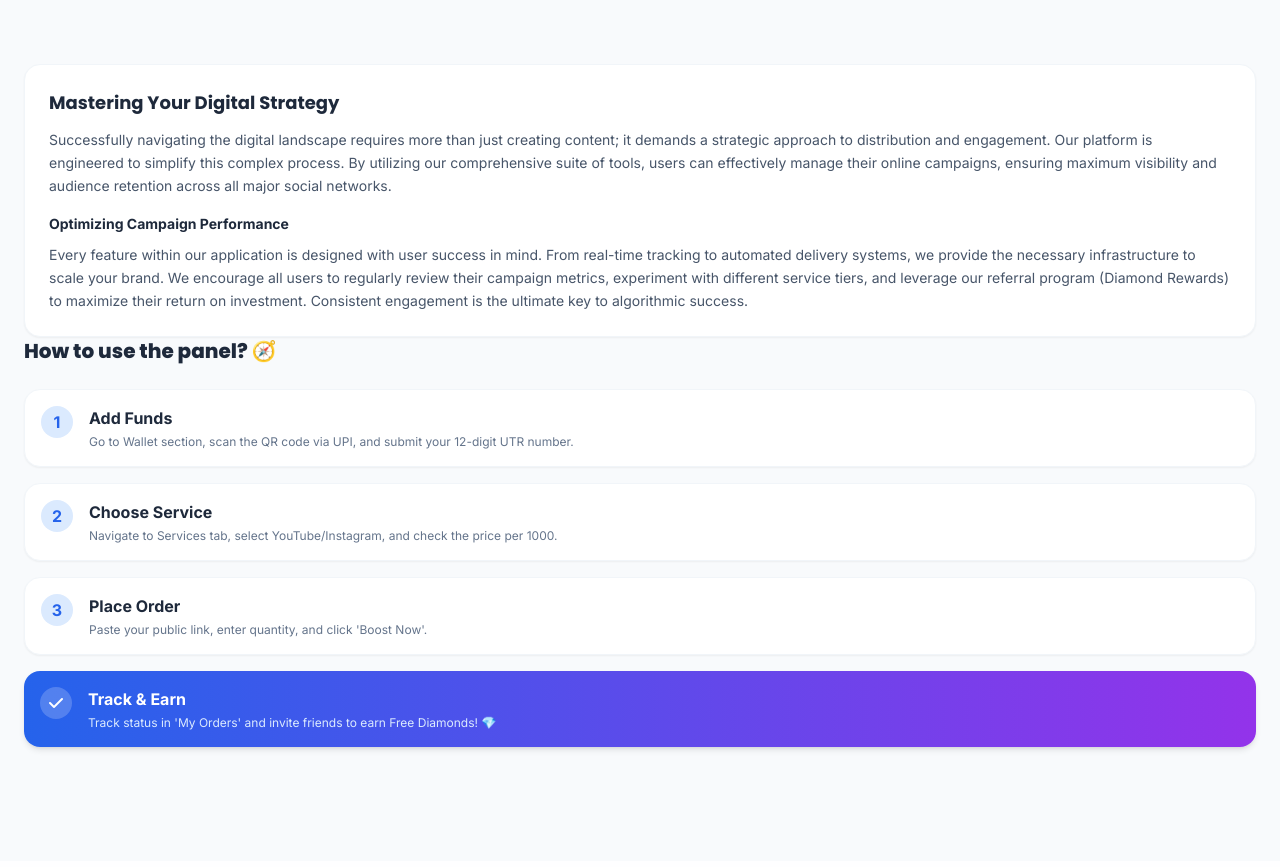
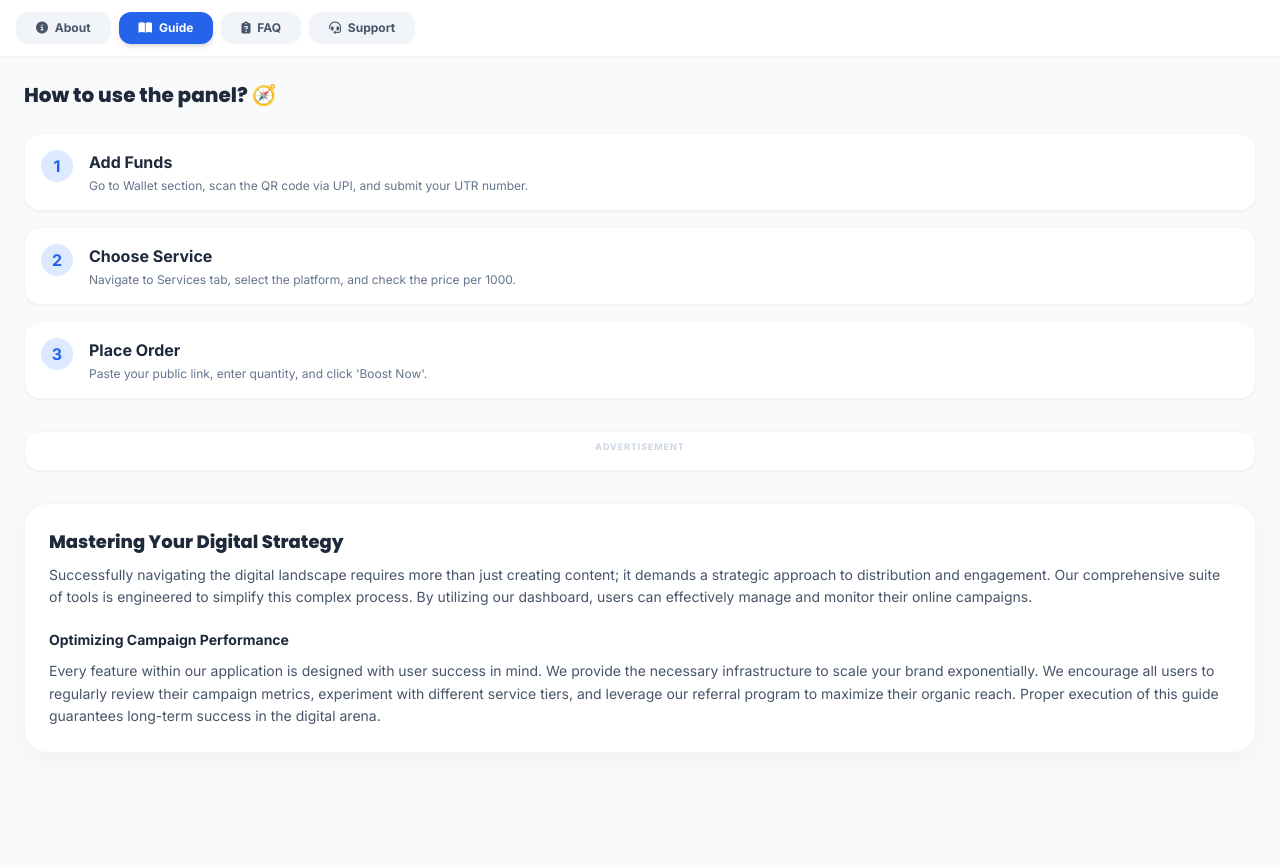
Before and after one commit to jahidul9957/extragrowth, a Django app: page /guide/ in a window 1280 px wide. Shown: the part 65-932 px from the top of the page. Before the commit the page ends 817 px from the top, so only its background shows below. Run offline with Django 4.2, Linux system fonts and the light colour scheme; some libraries are stand-ins or nearby versions.

Commit message:
Update guide.html

```diff
--- a/core/templates/core/guide.html
+++ b/core/templates/core/guide.html
@@ -7,61 +7,64 @@
     <script src="https://cdn.tailwindcss.com"></script>
     <link href="https://fonts.googleapis.com/css2?family=Inter:wght@400;500;600;700&family=Poppins:wght@600;700;800&display=swap" rel="stylesheet">
     <link rel="stylesheet" href="https://cdnjs.cloudflare.com/ajax/libs/font-awesome/6.4.0/css/all.min.css">
+
+    <script async src="https://pagead2.googlesyndication.com/pagead/js/adsbygoogle.js?client=ca-pub-4992650101483327" crossorigin="anonymous"></script>
+
     <style>
         body { font-family: 'Inter', sans-serif; background-color: #f8fafc; padding-bottom: 90px; }
         .font-poppins { font-family: 'Poppins', sans-serif; }
+        .scrollbar-hide::-webkit-scrollbar { display: none; }
         .stagger-item { opacity: 0; transform: translateY(10px); animation: fadeUp 0.5s ease forwards; }
         @keyframes fadeUp { to { opacity: 1; transform: translateY(0); } }
     </style>
 </head>
 <body class="antialiased">
-    <header class="flex items-center px-6 py-4 bg-white/80 backdrop-blur-md sticky top-0 z-40 border-b border-slate-100">
+    <header class="flex items-center px-6 py-4 bg-white/90 backdrop-blur-md sticky top-0 z-40 border-b border-slate-100">
         <a href="{% url 'home' %}" class="w-8 h-8 flex items-center justify-center bg-slate-100 rounded-full text-slate-600 hover:bg-slate-200 transition active:scale-95"><i class="fa-solid fa-arrow-left"></i></a>
         <h1 class="ml-4 font-poppins font-bold text-lg text-slate-800">Quick Guide</h1>
     </header>
 
+    <div class="px-4 py-3 bg-white border-b border-slate-100 flex gap-2 overflow-x-auto scrollbar-hide shadow-sm">
+        <a href="{% url 'about' %}" class="px-5 py-2 bg-slate-100 text-slate-600 rounded-xl text-xs font-bold whitespace-nowrap hover:bg-slate-200 transition"><i class="fa-solid fa-circle-info mr-1"></i> About</a>
+        <a href="{% url 'guide' %}" class="px-5 py-2 bg-blue-600 text-white rounded-xl text-xs font-bold whitespace-nowrap shadow-md hover:scale-105 transition"><i class="fa-solid fa-book-open mr-1"></i> Guide</a>
+        <a href="{% url 'faq' %}" class="px-5 py-2 bg-slate-100 text-slate-600 rounded-xl text-xs font-bold whitespace-nowrap hover:bg-slate-200 transition"><i class="fa-solid fa-clipboard-question mr-1"></i> FAQ</a>
+        <a href="{% url 'support' %}" class="px-5 py-2 bg-slate-100 text-slate-600 rounded-xl text-xs font-bold whitespace-nowrap hover:bg-slate-200 transition"><i class="fa-solid fa-headset mr-1"></i> Support</a>
+    </div>
+
     <div class="px-6 py-6">
-
-                <div class="mt-10 bg-white p-6 rounded-2xl shadow-sm border border-slate-100 text-slate-600 text-sm leading-relaxed">
-            <h3 class="text-lg font-poppins font-bold text-slate-800 mb-3">Mastering Your Digital Strategy</h3>
-            <p class="mb-4">Successfully navigating the digital landscape requires more than just creating content; it demands a strategic approach to distribution and engagement. Our platform is engineered to simplify this complex process. By utilizing our comprehensive suite of tools, users can effectively manage their online campaigns, ensuring maximum visibility and audience retention across all major social networks.</p>
-
-            <h3 class="text-md font-bold text-slate-800 mb-2">Optimizing Campaign Performance</h3>
-            <p>Every feature within our application is designed with user success in mind. From real-time tracking to automated delivery systems, we provide the necessary infrastructure to scale your brand. We encourage all users to regularly review their campaign metrics, experiment with different service tiers, and leverage our referral program (Diamond Rewards) to maximize their return on investment. Consistent engagement is the ultimate key to algorithmic success.</p>
-                </div>
-
         <h2 class="text-xl font-poppins font-black text-slate-800 mb-6">How to use the panel? 🧭</h2>
 
-        <div class="space-y-4">
+        <div class="space-y-4 mb-8">
             <div class="stagger-item bg-white p-4 rounded-2xl shadow-sm border border-slate-100 flex items-start gap-4" style="animation-delay: 0.1s;">
                 <div class="w-8 h-8 bg-blue-100 text-blue-600 rounded-full flex items-center justify-center font-bold flex-shrink-0">1</div>
-                <div>
-                    <h3 class="font-bold text-slate-800">Add Funds</h3>
-                    <p class="text-xs text-slate-500 mt-1">Go to Wallet section, scan the QR code via UPI, and submit your 12-digit UTR number.</p>
-                </div>
+                <div><h3 class="font-bold text-slate-800">Add Funds</h3><p class="text-xs text-slate-500 mt-1">Go to Wallet section, scan the QR code via UPI, and submit your UTR number.</p></div>
             </div>
             <div class="stagger-item bg-white p-4 rounded-2xl shadow-sm border border-slate-100 flex items-start gap-4" style="animation-delay: 0.2s;">
                 <div class="w-8 h-8 bg-blue-100 text-blue-600 rounded-full flex items-center justify-center font-bold flex-shrink-0">2</div>
-                <div>
-                    <h3 class="font-bold text-slate-800">Choose Service</h3>
-                    <p class="text-xs text-slate-500 mt-1">Navigate to Services tab, select YouTube/Instagram, and check the price per 1000.</p>
-                </div>
+                <div><h3 class="font-bold text-slate-800">Choose Service</h3><p class="text-xs text-slate-500 mt-1">Navigate to Services tab, select the platform, and check the price per 1000.</p></div>
             </div>
             <div class="stagger-item bg-white p-4 rounded-2xl shadow-sm border border-slate-100 flex items-start gap-4" style="animation-delay: 0.3s;">
                 <div class="w-8 h-8 bg-blue-100 text-blue-600 rounded-full flex items-center justify-center font-bold flex-shrink-0">3</div>
-                <div>
-                    <h3 class="font-bold text-slate-800">Place Order</h3>
-                    <p class="text-xs text-slate-500 mt-1">Paste your public link, enter quantity, and click 'Boost Now'.</p>
-                </div>
+                <div><h3 class="font-bold text-slate-800">Place Order</h3><p class="text-xs text-slate-500 mt-1">Paste your public link, enter quantity, and click 'Boost Now'.</p></div>
             </div>
-            <div class="stagger-item bg-gradient-to-r from-blue-600 to-purple-600 text-white p-4 rounded-2xl shadow-md flex items-start gap-4" style="animation-delay: 0.4s;">
-                <div class="w-8 h-8 bg-white/20 rounded-full flex items-center justify-center font-bold flex-shrink-0"><i class="fa-solid fa-check"></i></div>
-                <div>
-                    <h3 class="font-bold">Track & Earn</h3>
-                    <p class="text-xs text-blue-100 mt-1">Track status in 'My Orders' and invite friends to earn Free Diamonds! 💎</p>
-                </div>
+        </div>
+
+        <div class="bg-white p-2 rounded-2xl shadow-sm border border-slate-100 text-center overflow-hidden mb-8">
+            <span class="text-[9px] font-bold text-slate-300 uppercase tracking-widest block mb-2">Advertisement</span>
+            <ins class="adsbygoogle" style="display:block" data-ad-client="ca-pub-4992650101483327" data-ad-slot="YOUR_AD_SLOT_HERE" data-ad-format="auto" data-full-width-responsive="true"></ins>
+            <script>(adsbygoogle = window.adsbygoogle || []).push({});</script>
+        </div>
+
+        <div class="bg-white p-6 rounded-3xl shadow-[0_8px_30px_rgb(0,0,0,0.04)] border border-slate-100 text-slate-600 text-sm leading-relaxed space-y-5">
+            <div>
+                <h3 class="text-lg font-poppins font-black text-slate-800 mb-2">Mastering Your Digital Strategy</h3>
+                <p>Successfully navigating the digital landscape requires more than just creating content; it demands a strategic approach to distribution and engagement. Our comprehensive suite of tools is engineered to simplify this complex process. By utilizing our dashboard, users can effectively manage and monitor their online campaigns.</p>
+            </div>
+            <div>
+                <h3 class="text-md font-bold text-slate-800 mb-2">Optimizing Campaign Performance</h3>
+                <p>Every feature within our application is designed with user success in mind. We provide the necessary infrastructure to scale your brand exponentially. We encourage all users to regularly review their campaign metrics, experiment with different service tiers, and leverage our referral program to maximize their organic reach. Proper execution of this guide guarantees long-term success in the digital arena.</p>
             </div>
         </div>
     </div>
 </body>
-  </html>
+</html>
```
